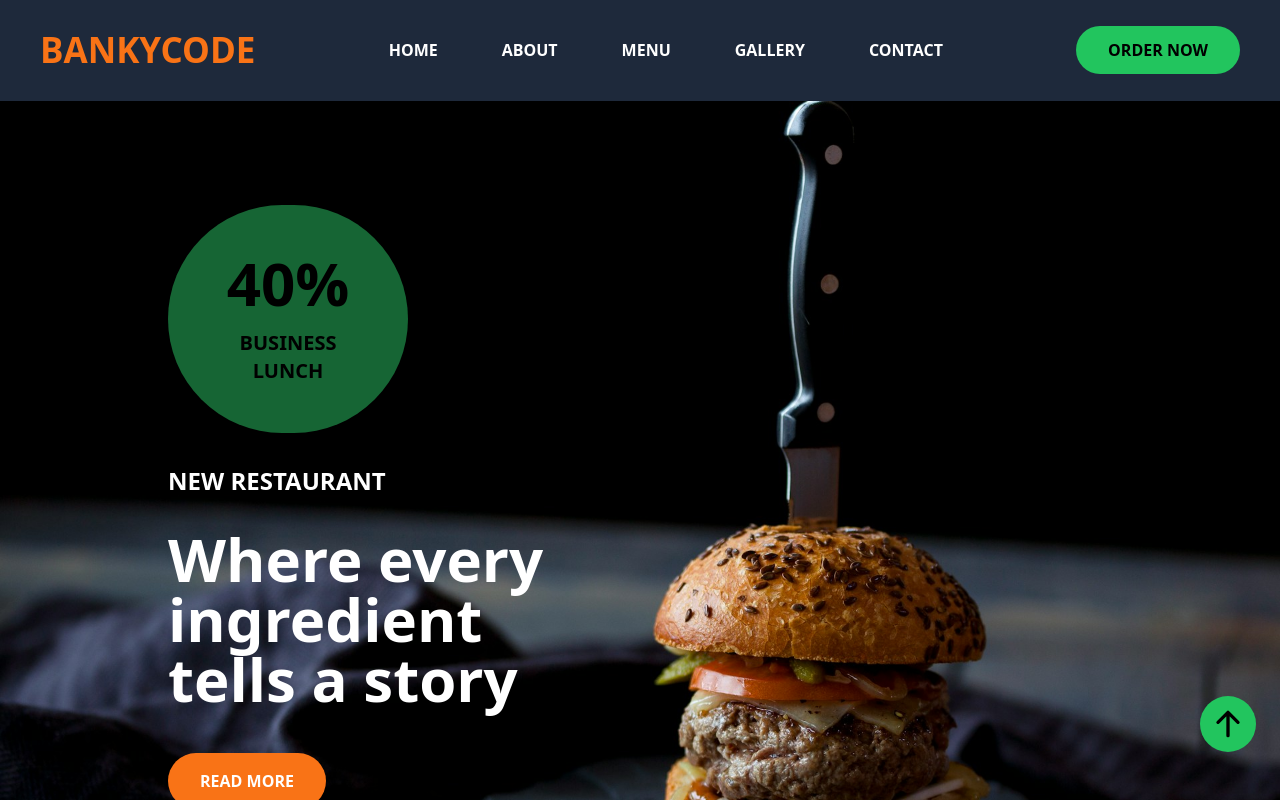
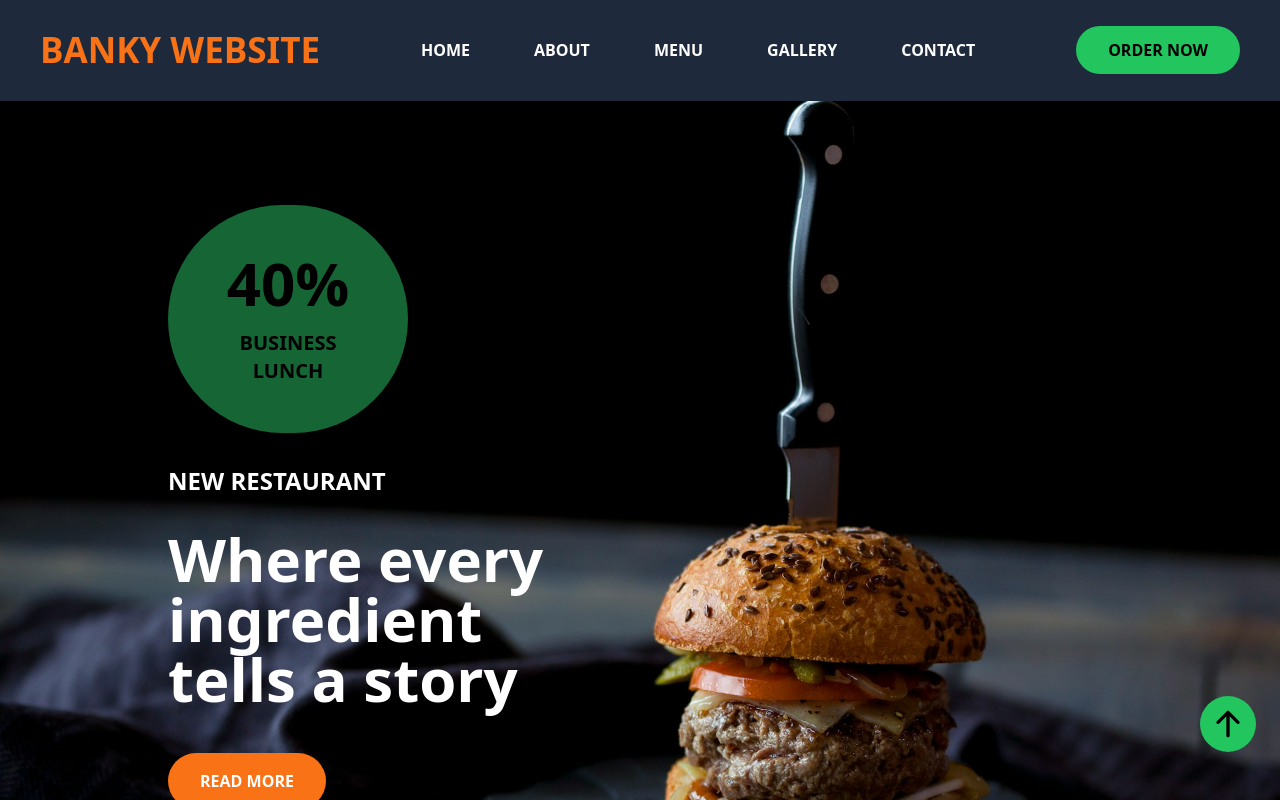
Before and after one commit to Oduluyidavid/food-website, a React (Vite) app: page / in a window 1280 px wide. Shown: the top 800 px of the page. Built offline with nearby package versions, Linux system fonts and the light colour scheme.

Commit message:
first commit

```diff
--- a/src/sections/Header.jsx
+++ b/src/sections/Header.jsx
@@ -25,7 +25,7 @@ const Header = () => {
     <nav className="flex justify-between items-center gap-4 bg-slate-800 lg:px-10 px-4 py-6 sticky top-0 z-30">
       <div id="logo">
         <h1 className="lg:text-[35px] text-[28px] text-orange-500 font-bold">
-          BANKYCODE
+          BANKY WEBSITE
         </h1>
       </div>
       <ul className="lg:flex justify-center items-center gap-10 hidden">
```
